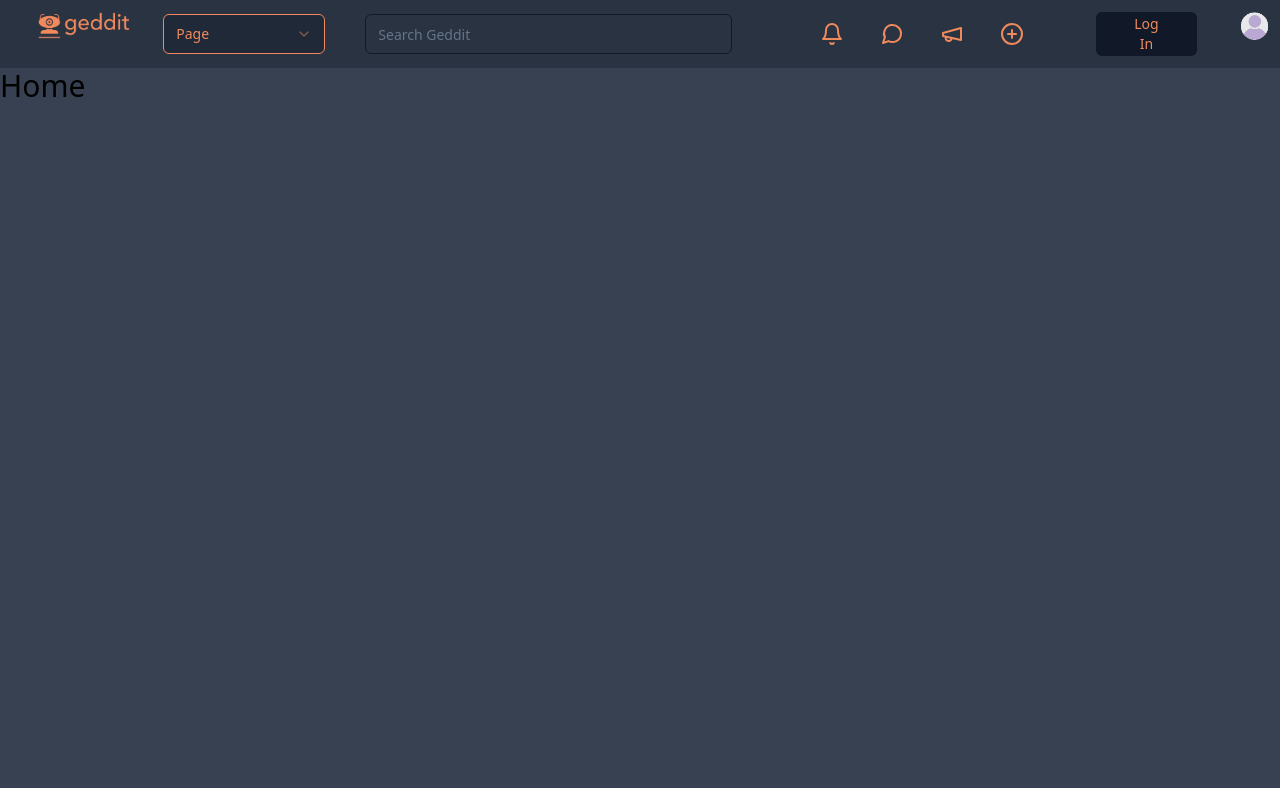
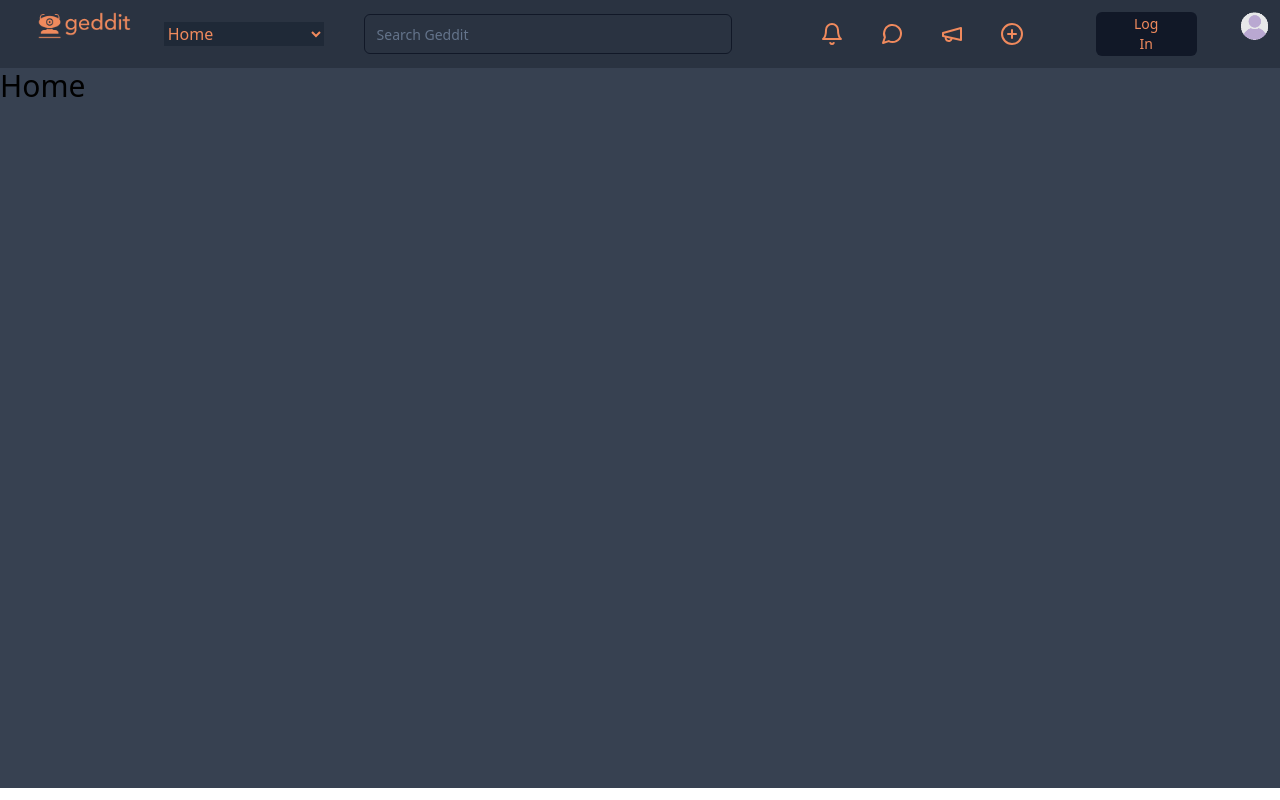
Before and after one commit to lernEarnBurn/reddit-clone, a React (Vite) app: page / in a window 1280 px wide. Built offline with nearby package versions, Linux system fonts and the light colour scheme; no server answers.

Commit message:
changed select to change routes

```diff
--- a/src/App.tsx
+++ b/src/App.tsx
@@ -3,18 +3,10 @@ import { BrowserRouter, Route, Routes } from 'react-router-dom'
 import { Home } from './components/home'
 import { Popular } from './components/popular';
 import { SearchBar } from './components/ui/searchBar'
-import { useState } from 'react'
+import { useState, useRef, useEffect } from 'react'
 import { Button } from './components/ui/button';
 import { Avatar, AvatarFallback, AvatarImage  } from '@radix-ui/react-avatar';
 import { Loginform } from './components/loginForm';
-
-import {
-  Select,
-  SelectContent,
-  SelectItem,
-  SelectTrigger,
-  SelectValue,
-} from "./components/ui/select"
 
 import {
   getAuth,
@@ -22,8 +14,8 @@ import {
 } from 'firebase/auth';
 
 function App() {
-  /*possibly set local storage to save loggin info
-    also possibly use onAuthStateChanged to tie this with the firebase authentication */
+
+  /*possibly set local storage to save loggin info*/
   const [loggedIn, setLoggedIn] = useState(false)
 
   const [showLogIn, setShowLogIn] = useState(false)
@@ -36,30 +28,50 @@ function App() {
     signOut(getAuth())
   }
 
-  /*gonna have a log out button that drops down from profile in top right corner
-  function signOutUser() {
-    signOut(getAuth());
-  }*/
 
   function initiateLogIn(){
     setShowLogIn(true)
   }
 
+  const selectRef = useRef<HTMLSelectElement>(null);
+  const [currentSelectValue, setSelectValue] = useState('/')
+
+  function changeRoute() {
+    const selectedValue = selectRef.current?.value;
+    if (selectedValue) {
+      localStorage.setItem("selectedValue", selectedValue);
+      window.location.href = selectedValue;
+      setSelectValue(selectedValue);
+    }
+  }
+
+  useEffect(() => {
+    const savedValue = localStorage.getItem("selectedValue");
+    if (savedValue && savedValue !== currentSelectValue) {
+      setSelectValue(savedValue);
+      if(selectRef.current){
+        selectRef.current.value = savedValue;
+      }
+
+    }
+  }, [currentSelectValue]);
+
+
+
   return (
     <BrowserRouter>
       <div className="h-10vh w-full bg-opacity-95 bg-gray-800 flex items-center">
         <div className='logo mr-6'></div>
-        <Select>
-          <SelectTrigger className="w-[14vw] bg-gray-800 primary-foreground">
-            <SelectValue placeholder="Page" />
-          </SelectTrigger>
-          <SelectContent className=' bg-gray-800 primary-foreground'>
-            <SelectItem value="home">Home</SelectItem>
-            <SelectItem value="popular">Popular</SelectItem>
-            <SelectItem value="create-subreddit">Create Subgeddit</SelectItem>
-            {/*A map function that makes an item for each subreddit */}
-          </SelectContent>
-        </Select>
+          <select
+            ref={selectRef}
+            onChange={changeRoute}
+            className="w-[14vw] bg-gray-800 primary-foreground"
+            value={currentSelectValue}
+            >
+            <option value="/">Home</option>
+            <option value="/popular">Popular</option>
+            <option value="/create-subgeddit">Create Subgeddit</option>
+          </select>
         <SearchBar className='w-[32vw] ml-10 primary-foreground font-medium border-gray-900 focus:border-gray-50' placeholder='Search Geddit' />
         <div className='flex gap-5 ml-20'>
           <div style={{backgroundImage: "url('/images/notification.svg')"}} className='icon'></div>
@@ -94,6 +106,7 @@ function App() {
         )}
       </div>
       <Routes>
+
         <Route path="/" element={<Home/>}/>
         <Route path="/popular" element={<Popular/>}/>
       </Routes>
@@ -101,4 +114,6 @@ function App() {
   )
 }
 
+/*gonna add create-geddit route as well as post route */
+
 export default App
```
